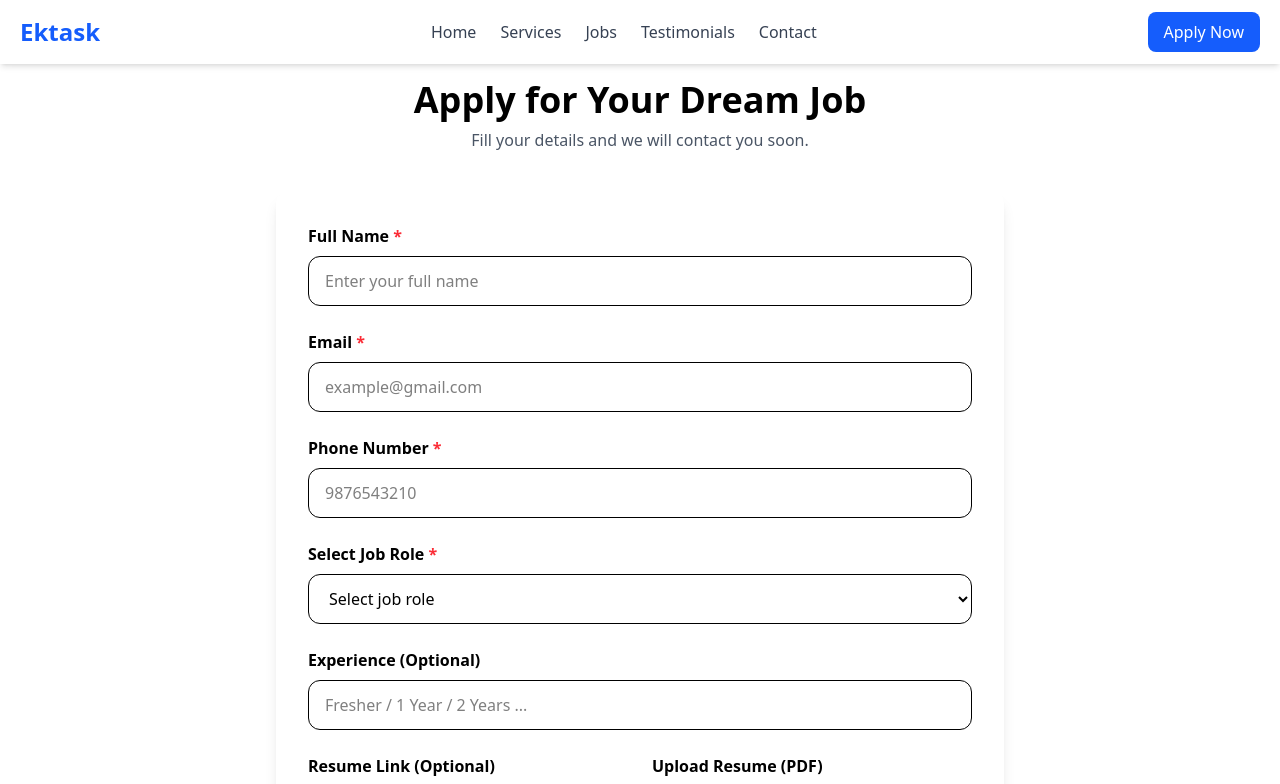
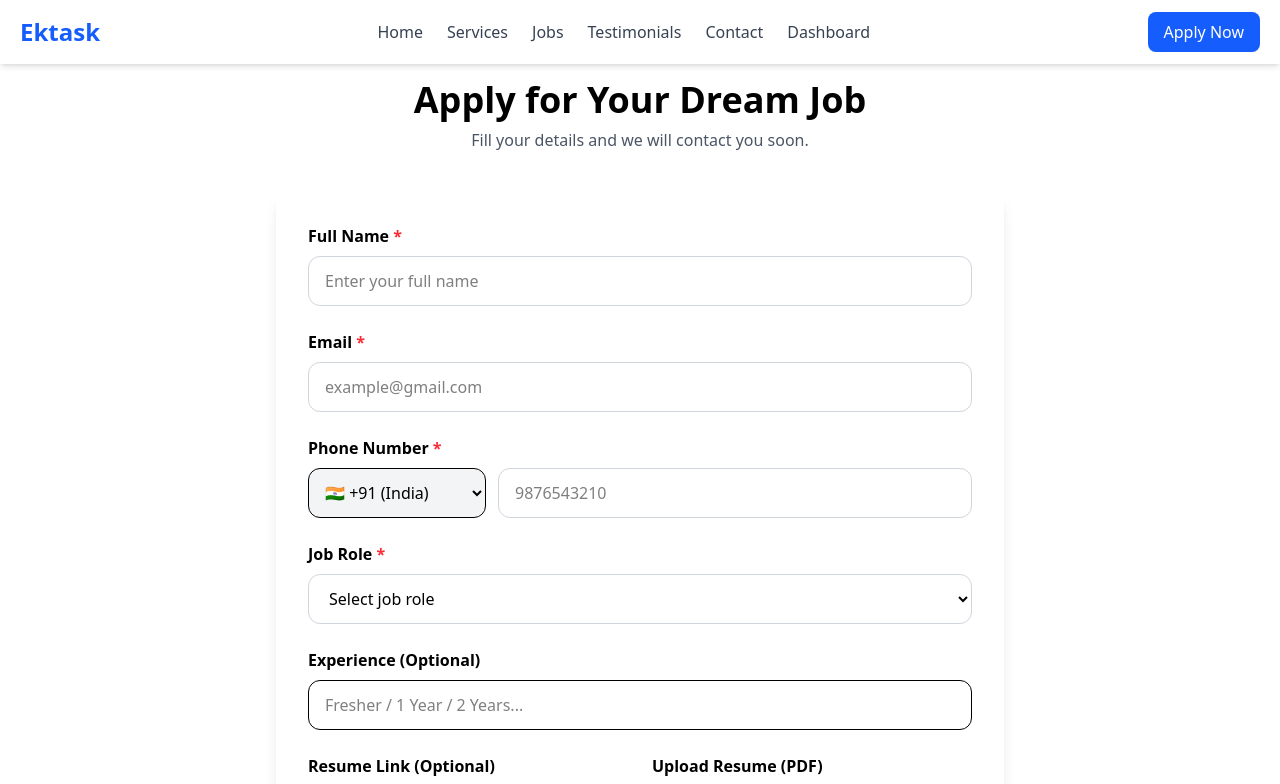
Before and after one commit to yashkotave/Ektask, a React (Vite) app in the folder Frontend/: page /apply in a window 1280 px wide. Shown: the top 784 px of the page. Built offline with nearby package versions, Linux system fonts and the light colour scheme.

Commit message:
updated applyjobs and Navbar

```diff
--- a/Frontend/src/App.jsx
+++ b/Frontend/src/App.jsx
@@ -10,6 +10,8 @@ import ApplyJob from "./pages/ApplyJob";
 import Testimonials from "./pages/Testimonials";
 import Contact from "./pages/Contact";
 import AdminLogin from "./pages/AdminLogin";
+import AdminDashboard from "./pages/AdminDashboard";
+
 
 function App() {
   return (
@@ -27,6 +29,7 @@ function App() {
         <Route path="/testimonials" element={<Testimonials />} />
         <Route path="/contact" element={<Contact />} />
         <Route path="/admin" element={<AdminLogin />} />
+          <Route path="/admin-dashboard" element={<AdminDashboard />} />
       </Routes>
 
     <Footer />
--- a/Frontend/src/components/Navbar.jsx
+++ b/Frontend/src/components/Navbar.jsx
@@ -11,16 +11,19 @@ export default function Navbar() {
     { title: "Jobs", path: "/jobs" },
     { title: "Testimonials", path: "/testimonials" },
     { title: "Contact", path: "/contact" },
+    { title: "Dashboard", path: "/admin-dashboard" }, // <-- 👈 ADDED HERE
   ];
 
   return (
     <nav className="w-full shadow-md bg-white fixed top-0 left-0 z-50">
       <div className="max-w-7xl mx-auto px-5 flex justify-between items-center h-16">
 
+        {/* Logo */}
         <Link to="/" className="text-2xl font-bold text-blue-600">
           Ektask
         </Link>
 
+        {/* Desktop Menu */}
         <ul className="hidden md:flex space-x-6">
           {navItems.map((item) => (
             <li key={item.title}>
@@ -28,7 +31,9 @@ export default function Navbar() {
                 to={item.path}
                 className={({ isActive }) =>
                   `font-medium ${
-                    isActive ? "text-blue-600" : "text-gray-700 hover:text-blue-600"
+                    isActive
+                      ? "text-blue-600"
+                      : "text-gray-700 hover:text-blue-600"
                   }`
                 }
               >
@@ -38,6 +43,7 @@ export default function Navbar() {
           ))}
         </ul>
 
+        {/* Apply Now Button */}
         <Link
           to="/apply"
           className="hidden md:block bg-blue-600 text-white px-4 py-2 rounded-lg hover:bg-blue-700 transition"
@@ -45,6 +51,7 @@ export default function Navbar() {
           Apply Now
         </Link>
 
+        {/* Mobile Menu Icon */}
         <button
           className="md:hidden text-3xl"
           onClick={() => setOpen(!open)}
@@ -53,6 +60,7 @@ export default function Navbar() {
         </button>
       </div>
 
+      {/* Mobile Dropdown Menu */}
       {open && (
         <ul className="md:hidden bg-white shadow-md px-5 pb-4 space-y-4">
           {navItems.map((item) => (
--- a/Frontend/src/index.css
+++ b/Frontend/src/index.css
@@ -1 +1,9 @@
 	@import "tailwindcss";
+	@keyframes popup {
+  0% { transform: scale(0.7); opacity: 0; }
+  100% { transform: scale(1); opacity: 1; }
+}
+
+.animate-popup {
+  animation: popup 0.3s ease-out;
+}
--- /dev/null
+++ b/Frontend/src/pages/AdminDashboard.jsx
@@ -0,0 +1,72 @@
+import { useSelector } from "react-redux";
+
+export default function AdminDashboard() {
+  const applications = useSelector(
+    (state) => state.applications.applications
+  );
+
+  return (
+    <div className="pt-20 px-5 max-w-6xl mx-auto">
+      <h1 className="text-3xl md:text-4xl font-extrabold mb-2">
+        Admin Dashboard
+      </h1>
+      <p className="text-gray-600 mb-6">
+        View all job applications submitted from the Apply Job form.
+      </p>
+
+      {applications.length === 0 ? (
+        <p className="text-gray-500">
+          No applications received yet. Ask someone to submit the form first 🙂
+        </p>
+      ) : (
+        <div className="overflow-x-auto border border-gray-200 rounded-xl">
+          <table className="min-w-full text-sm md:text-base">
+            <thead className="bg-gray-100">
+              <tr>
+                <th className="border px-3 py-2 text-left">#</th>
+                <th className="border px-3 py-2 text-left">Name</th>
+                <th className="border px-3 py-2 text-left">Email</th>
+                <th className="border px-3 py-2 text-left">Phone</th>
+                <th className="border px-3 py-2 text-left">Role</th>
+                <th className="border px-3 py-2 text-left">Experience</th>
+                <th className="border px-3 py-2 text-left">Resume Link</th>
+                <th className="border px-3 py-2 text-left">File</th>
+              </tr>
+            </thead>
+            <tbody>
+              {applications.map((app, index) => (
+                <tr key={index} className="hover:bg-gray-50">
+                  <td className="border px-3 py-2">{index + 1}</td>
+                  <td className="border px-3 py-2">{app.fullname}</td>
+                  <td className="border px-3 py-2">{app.email}</td>
+                  <td className="border px-3 py-2">{app.phone}</td>
+                  <td className="border px-3 py-2">{app.role}</td>
+                  <td className="border px-3 py-2">
+                    {app.experience || "-"}
+                  </td>
+                  <td className="border px-3 py-2">
+                    {app.resume ? (
+                      <a
+                        href={app.resume}
+                        target="_blank"
+                        rel="noreferrer"
+                        className="text-blue-600 underline"
+                      >
+                        Open
+                      </a>
+                    ) : (
+                      "-"
+                    )}
+                  </td>
+                  <td className="border px-3 py-2">
+                    {app.fileName || "-"}
+                  </td>
+                </tr>
+              ))}
+            </tbody>
+          </table>
+        </div>
+      )}
+    </div>
+  );
+}
--- a/Frontend/src/pages/ApplyJob.jsx
+++ b/Frontend/src/pages/ApplyJob.jsx
@@ -1,9 +1,17 @@
-import { useState } from "react";
+import { useState, useEffect } from "react";
 import { useDispatch } from "react-redux";
+import { useLocation } from "react-router-dom";
 import { submitApplication } from "../redux/jobApplicationSlice";
 
 export default function ApplyJob() {
   const dispatch = useDispatch();
+  const location = useLocation();
+
+  const [showPopup, setShowPopup] = useState(false);
+  const [countryCode, setCountryCode] = useState("+91");
+
+  const [touched, setTouched] = useState({});
+  const [errors, setErrors] = useState({});
 
   const [form, setForm] = useState({
     fullname: "",
@@ -15,39 +23,120 @@ export default function ApplyJob() {
     fileName: "",
   });
 
-  const handleChange = (e) => {
-    setForm({
-      ...form,
-      [e.target.name]: e.target.value,
-    });
+  // ⭐ STEP B — Read role from URL
+  useEffect(() => {
+    const params = new URLSearchParams(location.search);
+    const urlRole = params.get("role");
+
+    if (urlRole) {
+      setForm((prev) => ({ ...prev, role: urlRole }));
+    }
+  }, [location.search]);
+
+  // VALIDATION FUNCTION
+  const validateField = (name, value) => {
+    switch (name) {
+      case "fullname":
+        if (!value.trim()) return "Full name is required";
+        break;
+      case "email":
+        if (!value.trim()) return "Email is required";
+        if (!/\S+@\S+\.\S+$/.test(value)) return "Enter a valid email";
+        break;
+      case "phone":
+        if (!value.trim()) return "Phone number is required";
+
+        if (countryCode === "+91") {
+          if (!/^\d{10}$/.test(value))
+            return "Indian phone number must be exactly 10 digits";
+        } else {
+          if (value.length < 5) return "Enter a valid phone number";
+        }
+        break;
+      case "role":
+        if (!value.trim()) return "Please select a job role";
+        break;
+
+      default:
+        return "";
+    }
+    return "";
   };
 
+  // ON CHANGE
+  const handleChange = (e) => {
+    const { name, value } = e.target;
+    let newValue = value;
+
+    if (name === "phone") {
+      newValue = newValue.replace(/\D/g, "");
+      newValue =
+        countryCode === "+91"
+          ? newValue.slice(0, 10)
+          : newValue.slice(0, 15);
+    }
+
+    setForm({ ...form, [name]: newValue });
+
+    if (touched[name]) {
+      setErrors({ ...errors, [name]: validateField(name, newValue) });
+    }
+  };
+
+  // ON BLUR
+  const handleBlur = (e) => {
+    const { name, value } = e.target;
+
+    setTouched({ ...touched, [name]: true });
+    setErrors({ ...errors, [name]: validateField(name, value) });
+  };
+
+  // VALIDATE ALL BEFORE SUBMIT
+  const validateAll = () => {
+    let newErrors = {};
+    Object.keys(form).forEach((key) => {
+      const error = validateField(key, form[key]);
+      if (error) newErrors[key] = error;
+    });
+
+    setErrors(newErrors);
+    setTouched({
+      fullname: true,
+      email: true,
+      phone: true,
+      role: true,
+    });
+
+    return Object.keys(newErrors).length === 0;
+  };
+
+  // SUBMIT HANDLER
   const handleSubmit = async (e) => {
     e.preventDefault();
 
-    if (!form.fullname || !form.email || !form.phone || !form.role) {
-      alert("Please fill all required fields");
-      return;
-    }
+    if (!validateAll()) return;
 
-    // ------- SEND DATA TO GOOGLE SHEET -------
+    const formToSend = {
+      ...form,
+      phone: countryCode + " " + form.phone,
+    };
+
     try {
       await fetch(
         "https://script.google.com/macros/s/AKfycbz-K0Y1PiGilWmheb4CQl6GKWN0l9qWYHXsCDlks0e6VdyIJ-X8zjQFGH3x4fC7amU/exec",
         {
           method: "POST",
-          body: JSON.stringify(form),
+          body: JSON.stringify(formToSend),
         }
       );
-
-      alert("Your Job Application Has Been Submitted!");
-
-    } catch (err) {
-      alert("Something went wrong! Try again.");
+    } catch (error) {
+      alert("Error submitting form!");
     }
 
-    // ------- STORE IN REDUX -------
-    dispatch(submitApplication(form));
+    dispatch(submitApplication(formToSend));
+
+    setShowPopup(true);
+    setTimeout(() => setShowPopup(false), 3000);
 
     setForm({
       fullname: "",
@@ -58,106 +147,148 @@ export default function ApplyJob() {
       resume: "",
       fileName: "",
     });
+
+    setTouched({});
+    setErrors({});
   };
 
   return (
-    <div className="pt-20 px-5 max-w-3xl mx-auto">
-      <h1 className="text-4xl font-bold text-center">
-        Apply for Your Dream Job
-      </h1>
+    <div className="pt-20 px-5 max-w-3xl mx-auto relative">
+      <h1 className="text-4xl font-bold text-center">Apply for Your Dream Job</h1>
       <p className="text-gray-600 text-center mt-2 mb-10">
         Fill your details and we will contact you soon.
       </p>
 
       <form onSubmit={handleSubmit} className="space-y-6 bg-white p-8 shadow-lg rounded-xl">
 
-        {/* Full Name */}
+        {/* NAME */}
         <div>
           <label className="block font-semibold mb-2">
             Full Name <span className="text-red-500">*</span>
           </label>
+
           <input
             type="text"
             name="fullname"
             value={form.fullname}
             onChange={handleChange}
-            className="w-full px-4 py-3 border rounded-xl"
+            onBlur={handleBlur}
+            className={`w-full px-4 py-3 border rounded-xl ${
+              errors.fullname ? "border-red-500" : "border-gray-300"
+            }`}
             placeholder="Enter your full name"
           />
+
+          {errors.fullname && <p className="text-red-500 text-sm">{errors.fullname}</p>}
         </div>
 
-        {/* Email */}
+        {/* EMAIL */}
         <div>
           <label className="block font-semibold mb-2">
             Email <span className="text-red-500">*</span>
           </label>
+
           <input
             type="email"
             name="email"
             value={form.email}
             onChange={handleChange}
-            className="w-full px-4 py-3 border rounded-xl"
+            onBlur={handleBlur}
+            className={`w-full px-4 py-3 border rounded-xl ${
+              errors.email ? "border-red-500" : "border-gray-300"
+            }`}
             placeholder="example@gmail.com"
           />
+
+          {errors.email && <p className="text-red-500 text-sm">{errors.email}</p>}
         </div>
 
-        {/* Phone */}
+        {/* PHONE + COUNTRY CODE */}
         <div>
           <label className="block font-semibold mb-2">
             Phone Number <span className="text-red-500">*</span>
           </label>
+
+          <div className="flex gap-3">
+            <select
+              value={countryCode}
+              onChange={(e) => {
+                setCountryCode(e.target.value);
+                setErrors({ ...errors, phone: "" });
+              }}
+              className="px-3 py-3 border rounded-xl bg-gray-100"
+            >
+              <option value="+91">🇮🇳 +91 (India)</option>
+              <option value="+1">🇺🇸 +1 (USA)</option>
+              <option value="+44">🇬🇧 +44 (UK)</option>
+              <option value="+61">🇦🇺 +61 (Australia)</option>
+              <option value="+971">🇦🇪 +971 (UAE)</option>
+              <option value="+92">🇵🇰 +92 (Pakistan)</option>
+              <option value="+81">🇯🇵 +81 (Japan)</option>
+            </select>
+
             <input
               type="text"
               name="phone"
               value={form.phone}
               onChange={handleChange}
-            className="w-full px-4 py-3 border rounded-xl"
-            placeholder="9876543210"
+              onBlur={handleBlur}
+              className={`w-full px-4 py-3 border rounded-xl ${
+                errors.phone ? "border-red-500" : "border-gray-300"
+              }`}
+              placeholder={countryCode === "+91" ? "9876543210" : "Enter phone number"}
             />
           </div>
 
-        {/* Job Role */}
+          {errors.phone && <p className="text-red-500 text-sm">{errors.phone}</p>}
+        </div>
+
+        {/* ROLE (AUTO-FILLED VIA STEP B+C) */}
         <div>
           <label className="block font-semibold mb-2">
-            Select Job Role <span className="text-red-500">*</span>
+            Job Role <span className="text-red-500">*</span>
           </label>
+
           <select
             name="role"
             value={form.role}
             onChange={handleChange}
-            className="w-full px-4 py-3 border rounded-xl"
+            onBlur={handleBlur}
+            className={`w-full px-4 py-3 border rounded-xl ${
+              errors.role ? "border-red-500" : "border-gray-300"
+            }`}
           >
             <option value="">Select job role</option>
-            <option value="Frontend Developer">Frontend Developer</option>
-            <option value="Backend Developer">Backend Developer</option>
-            <option value="Graphic Designer">Graphic Designer</option>
-            <option value="Video Editor">Video Editor</option>
-            <option value="Digital Marketer">Digital Marketer</option>
-            <option value="HR Executive">HR Executive</option>
-            <option value="Customer Support">Customer Support</option>
-            <option value="Sales Executive">Sales Executive</option>
+            <option>Frontend Developer</option>
+            <option>Backend Developer</option>
+            <option>Graphic Designer</option>
+            <option>Video Editor</option>
+            <option>Digital Marketer</option>
+            <option>HR Executive</option>
+            <option>Customer Support</option>
+            <option>Sales Executive</option>
+            <option>Business Analyst</option>
           </select>
+
+          {errors.role && <p className="text-red-500 text-sm">{errors.role}</p>}
         </div>
 
-        {/* Experience */}
+        {/* EXPERIENCE */}
         <div>
-          <label className="block font-semibold mb-2">
-            Experience (Optional)
-          </label>
+          <label className="block font-semibold mb-2">Experience (Optional)</label>
+
           <input
             type="text"
             name="experience"
             value={form.experience}
             onChange={handleChange}
             className="w-full px-4 py-3 border rounded-xl"
-            placeholder="Fresher / 1 Year / 2 Years ..."
+            placeholder="Fresher / 1 Year / 2 Years..."
           />
         </div>
 
-        {/* Resume Section */}
+        {/* RESUME + LINK */}
         <div className="grid grid-cols-1 md:grid-cols-2 gap-6">
-
-          {/* Resume Link Optional */}
           <div>
             <label className="block font-semibold mb-2">Resume Link (Optional)</label>
 
@@ -167,17 +298,13 @@ export default function ApplyJob() {
               value={form.resume}
               onChange={handleChange}
               className="w-full px-4 py-3 border rounded-xl"
-              placeholder="Paste Google Drive link (optional)"
+              placeholder="Paste Google Drive link"
             />
           </div>
 
-          {/* Upload Resume */}
           <div>
             <label className="block font-semibold mb-2">Upload Resume (PDF)</label>
 
-            <div className="flex items-center gap-3">
-
-              {/* Hidden Input */}
             <input
               id="resumeUpload"
               type="file"
@@ -185,32 +312,25 @@ export default function ApplyJob() {
               className="hidden"
               onChange={(e) => {
                 const file = e.target.files[0];
-                  setForm({
-                    ...form,
-                    fileName: file ? file.name : "",
-                  });
+                setForm({ ...form, fileName: file ? file.name : "" });
               }}
             />
 
-              {/* Upload Button */}
             <button
               type="button"
               onClick={() => document.getElementById("resumeUpload").click()}
-                className="px-4 py-3 bg-blue-600 text-white rounded-xl hover:bg-blue-700 transition w-full"
+              className="px-4 py-3 bg-blue-600 text-white rounded-xl w-full hover:bg-blue-700"
             >
               {form.fileName ? "Change File" : "Upload Resume"}
             </button>
-            </div>
 
-            {/* File Preview */}
             {form.fileName && (
-              <div className="mt-3 flex items-center justify-between bg-gray-100 py-2 px-3 rounded-lg">
-                <p className="text-sm text-gray-700">{form.fileName}</p>
-
+              <div className="mt-2 flex justify-between bg-gray-100 py-2 px-3 rounded-lg">
+                <p>{form.fileName}</p>
                 <button
                   type="button"
                   onClick={() => setForm({ ...form, fileName: "" })}
-                  className="text-red-500 font-semibold hover:text-red-700"
+                  className="text-red-500 font-semibold"
                 >
                   Remove
                 </button>
@@ -219,14 +339,25 @@ export default function ApplyJob() {
           </div>
         </div>
 
-        {/* Submit Button */}
+        {/* SUBMIT */}
         <button
           type="submit"
-          className="w-full bg-gradient-to-r from-blue-600 to-purple-600 text-white py-3 rounded-xl text-lg font-semibold hover:opacity-90 transition"
+          className="w-full bg-gradient-to-r from-blue-600 to-purple-600 text-white py-3 rounded-xl text-lg"
         >
           Submit Application
         </button>
       </form>
+
+      {/* SUCCESS POPUP */}
+      {showPopup && (
+        <div className="fixed inset-0 flex justify-center items-center bg-black/40 backdrop-blur-sm z-50">
+          <div className="bg-white p-8 rounded-2xl shadow-xl text-center">
+            <div className="text-green-500 text-5xl mb-3">✔</div>
+            <h2 className="text-2xl font-bold mb-1">Application Submitted!</h2>
+            <p className="text-gray-600">We will contact you soon.</p>
+          </div>
+        </div>
+      )}
     </div>
   );
 }
--- a/Frontend/src/pages/Jobs.jsx
+++ b/Frontend/src/pages/Jobs.jsx
@@ -8,6 +8,7 @@ export default function Jobs() {
   return (
     <div className="pt-20 px-5">
 
+      {/* HEADER SECTION */}
       <section className="text-center">
         <h1 className="text-4xl md:text-5xl font-bold">
           Explore{" "}
@@ -21,25 +22,35 @@ export default function Jobs() {
         </p>
       </section>
 
+      {/* JOB CARDS */}
       <section className="mt-16 grid grid-cols-1 sm:grid-cols-2 lg:grid-cols-3 gap-8 max-w-7xl mx-auto">
         {jobList.map((job, index) => (
           <div
             key={index}
             className="p-6 bg-white shadow-lg rounded-2xl border hover:shadow-2xl hover:-translate-y-1 transition"
           >
+            {/* Job Type Tag */}
             <span className="px-4 py-1 bg-gradient-to-r from-blue-600 to-purple-600 text-white text-sm rounded-full">
               {job.type}
             </span>
 
+            {/* Job Title */}
             <h3 className="text-2xl font-semibold mt-4">{job.title}</h3>
             <p className="text-gray-500">{job.company}</p>
 
+            {/* Description */}
             <p className="text-gray-600 mt-4">{job.desc}</p>
 
-            <p className="mt-5"><strong>Salary:</strong> {job.salary}</p>
-            <p><strong>Location:</strong> {job.location}</p>
+            {/* Salary + Location */}
+            <p className="mt-5">
+              <strong>Salary:</strong> {job.salary}
+            </p>
+            <p>
+              <strong>Location:</strong> {job.location}
+            </p>
 
-            <Link to="/apply">
+            {/* APPLY NOW BUTTON (Step A completed) */}
+            <Link to={`/apply?role=${encodeURIComponent(job.title)}`}>
               <button className="mt-6 w-full bg-blue-600 text-white py-2 rounded-lg hover:bg-blue-700 transition">
                 Apply Now
               </button>
```
Lines whose indentation alone changed are shown as unchanged.
